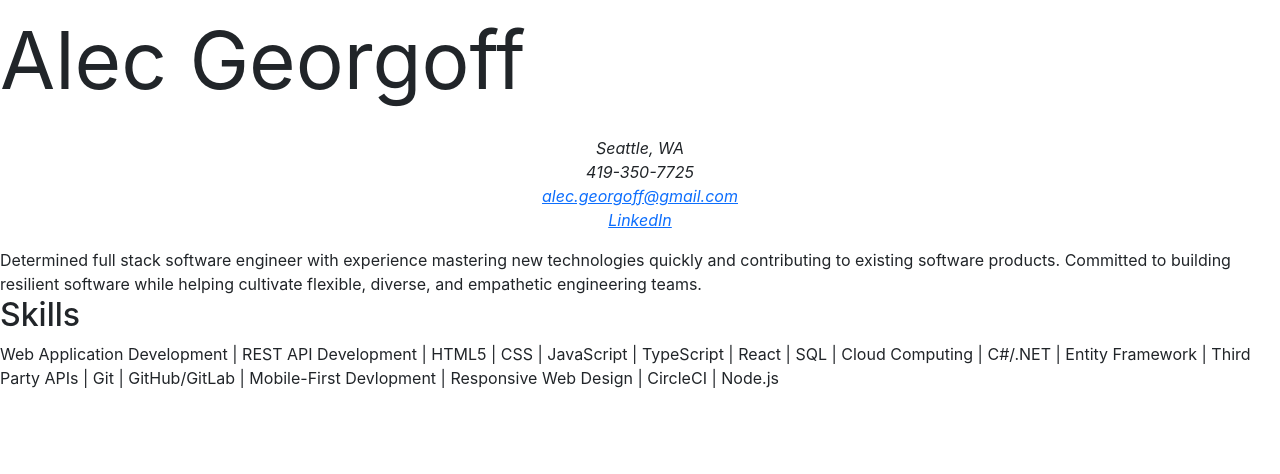
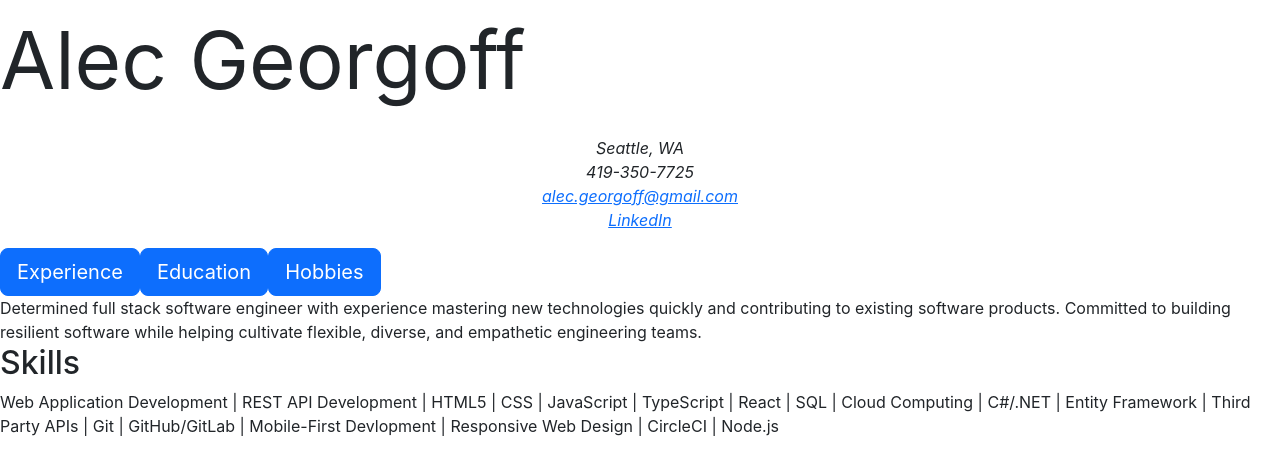
Before and after one commit to alec-georgoff/portfolio, a React (Create React App) app: page / in a window 1280 px wide. Shown: the top 474 px of the page. Built offline with nearby package versions, Linux system fonts and the light colour scheme.

Commit message:
Add home page navigation buttons.

```diff
--- a/src/routes/HomePage.tsx
+++ b/src/routes/HomePage.tsx
@@ -1,6 +1,11 @@
 import React from 'react';
+import Button from 'react-bootstrap/Button';
+import { useNavigate } from 'react-router-dom';
 
-const HomePage = () => (
+const HomePage = () => {
+    const navigate = useNavigate();
+
+    return (
         <div>
             <div className="name-title">Alec Georgoff</div>
             <div className="personal-details">
@@ -16,17 +21,42 @@ const HomePage = () => (
                 </em>
             </div>
             <section>
-            Determined full stack software engineer with experience mastering
-            new technologies quickly and contributing to existing software
-            products. Committed to building resilient software while helping
-            cultivate flexible, diverse, and empathetic engineering teams.
+                <Button
+                    variant="primary"
+                    size="lg"
+                    onClick={() => navigate('/experience')}
+                >
+                    Experience
+                </Button>
+                <Button
+                    variant="primary"
+                    size="lg"
+                    onClick={() => navigate('/education')}
+                >
+                    Education
+                </Button>
+                <Button
+                    variant="primary"
+                    size="lg"
+                    onClick={() => navigate('/hobbies')}
+                >
+                    Hobbies
+                </Button>
+            </section>
+            <section>
+                Determined full stack software engineer with experience
+                mastering new technologies quickly and contributing to existing
+                software products. Committed to building resilient software
+                while helping cultivate flexible, diverse, and empathetic
+                engineering teams.
             </section>
             <h2>Skills</h2>
             Web Application Development | REST API Development | HTML5 | CSS |
             JavaScript | TypeScript | React | SQL | Cloud Computing | C#/.NET |
-        Entity Framework | Third Party APIs | Git | GitHub/GitLab | Mobile-First
-        Devlopment | Responsive Web Design | CircleCI | Node.js
+            Entity Framework | Third Party APIs | Git | GitHub/GitLab |
+            Mobile-First Devlopment | Responsive Web Design | CircleCI | Node.js
         </div>
     );
+};
 
 export default HomePage;
```
Lines whose indentation alone changed are shown as unchanged.
